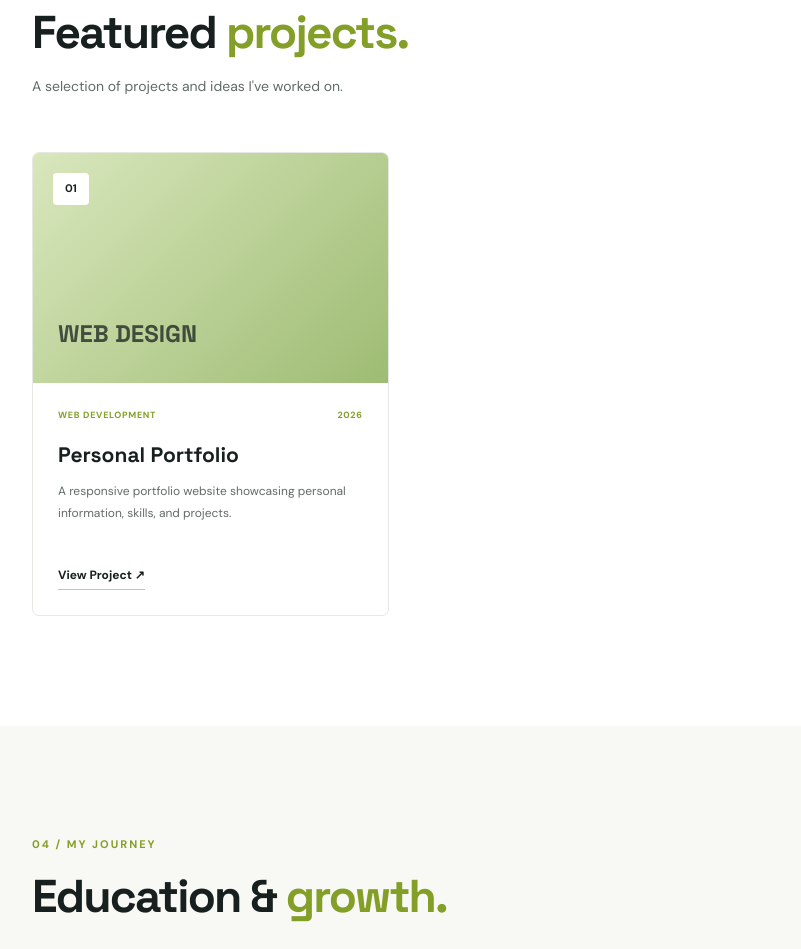
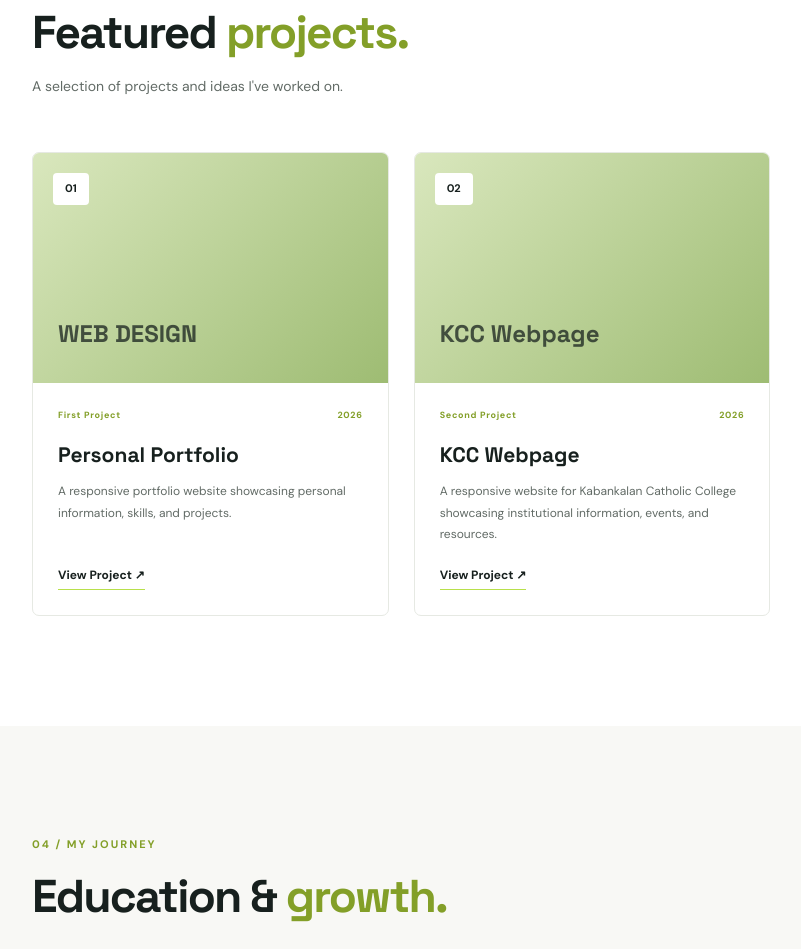
Before and after one commit to angelamar631-code/Amar-project-1, a plain HTML site: page index.html in a window 1280 px wide. Shown: the part 2473-3422 px from the top of the page, without its empty margins (48-849 px from the left). Drawn offline with Linux system fonts and the light colour scheme.

Commit message:
This commit Add New Feature Project

```diff
--- a/index.html
+++ b/index.html
@@ -217,7 +217,7 @@
 
                         <div class="project-info">
                             <div class="project-meta">
-                                <span>WEB DEVELOPMENT</span>
+                                <span>First Project</span>
                                 <span>2026</span>
                             </div>
 
@@ -225,6 +225,27 @@
                             <p>
                                 A responsive portfolio website showcasing
                                 personal information, skills, and projects.
+                            </p>
+
+                            <a href="#" class="project-link">View Project ↗</a>
+                        </div>
+                    </article>
+                     <article class="project-card">
+                        <div class="project-image project-one">
+                            <span>02</span>
+                            <div class="project-preview">KCC Webpage</div>
+                        </div>
+
+                        <div class="project-info">
+                            <div class="project-meta">
+                                <span>Second Project</span>
+                                <span>2026</span>
+                            </div>
+
+                            <h3>KCC Webpage</h3>
+                            <p>
+                                A responsive website for Kabankalan Catholic College showcasing
+                                institutional information, events, and resources.
                             </p>
 
                             <a href="#" class="project-link">View Project ↗</a>
```
